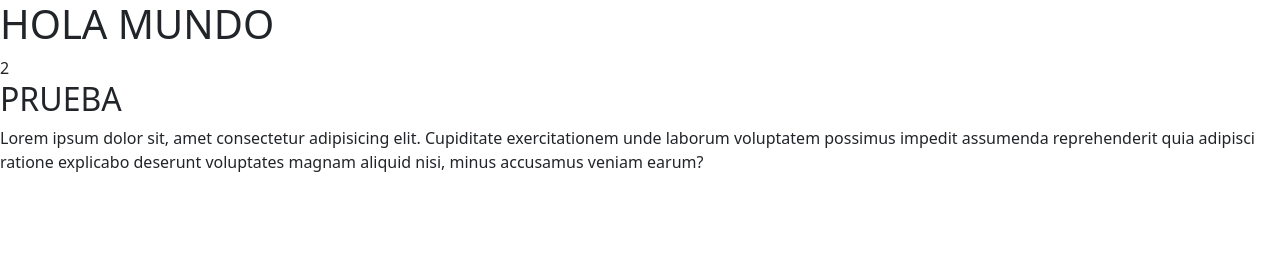
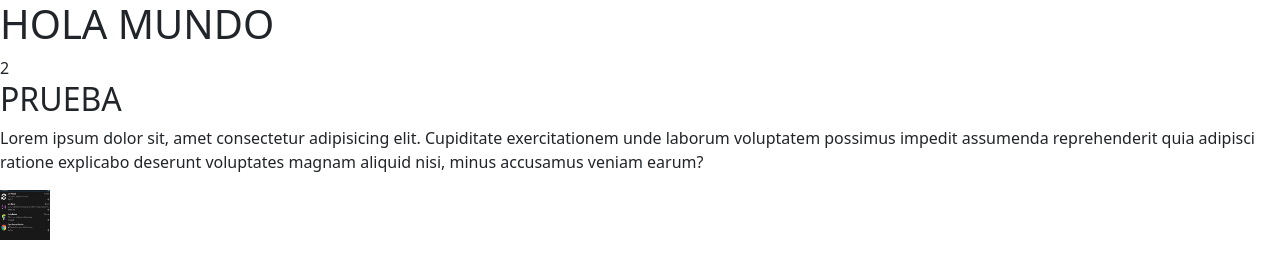
Before and after one commit to ljtandazo1/pruebashtml, a plain HTML site: page index.html in a window 1280 px wide. Drawn offline with nearby package versions, Linux system fonts and the light colour scheme.

Commit message:
Carga de Imagen

```diff
--- a/index.html
+++ b/index.html
@@ -14,6 +14,6 @@
 <div >2</div>
 <h2>PRUEBA</h2>
 <p class="contenedor2">Lorem ipsum dolor sit, amet consectetur adipisicing elit. Cupiditate exercitationem unde laborum voluptatem possimus impedit assumenda reprehenderit quia adipisci ratione explicabo deserunt voluptates magnam aliquid nisi, minus accusamus veniam earum?</p>
- <img src="" alt="">
+ <img src="img/extensiones.jpg" alt="" width="50px" height="50px">
 </body>
 </html>
```
Also changed, not shown: img/extensiones.jpg (added).
